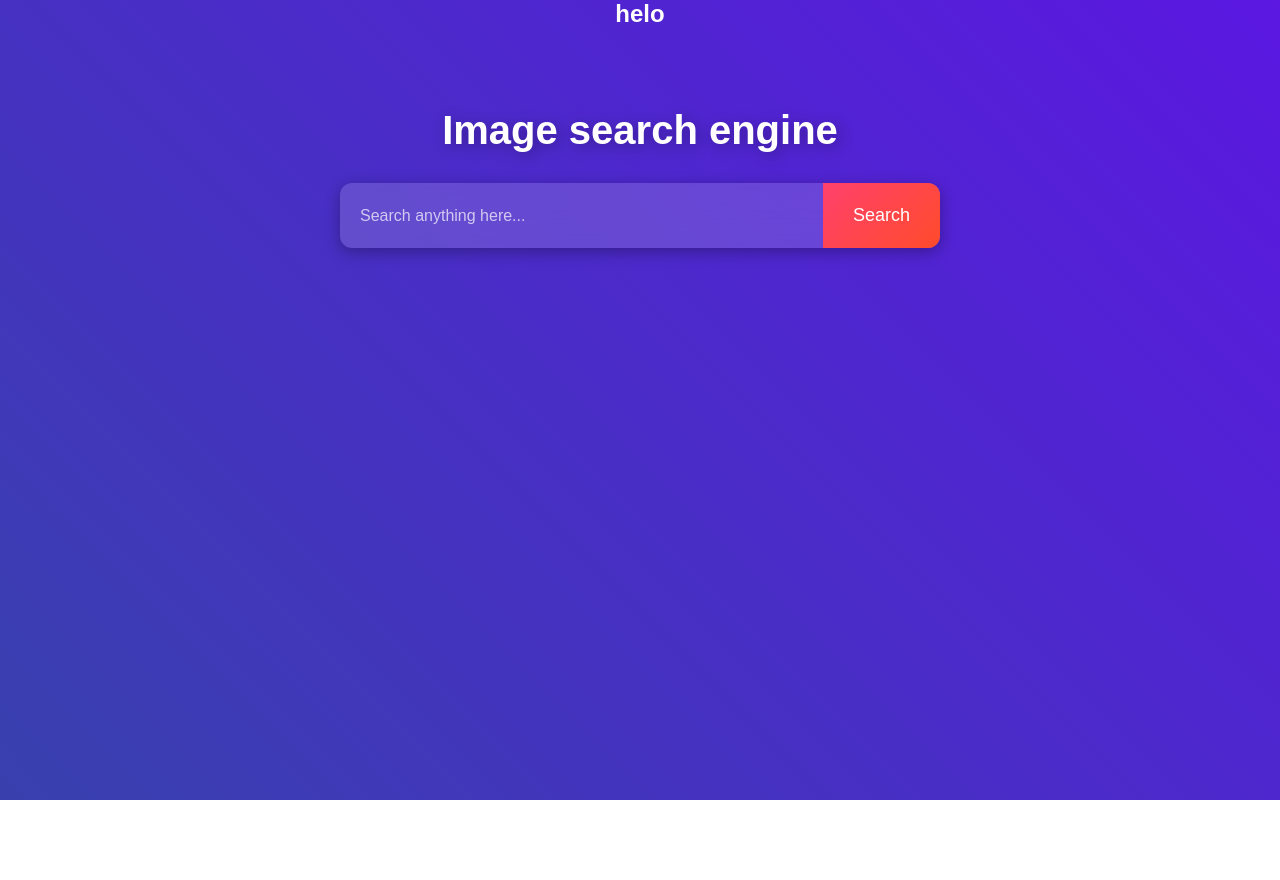
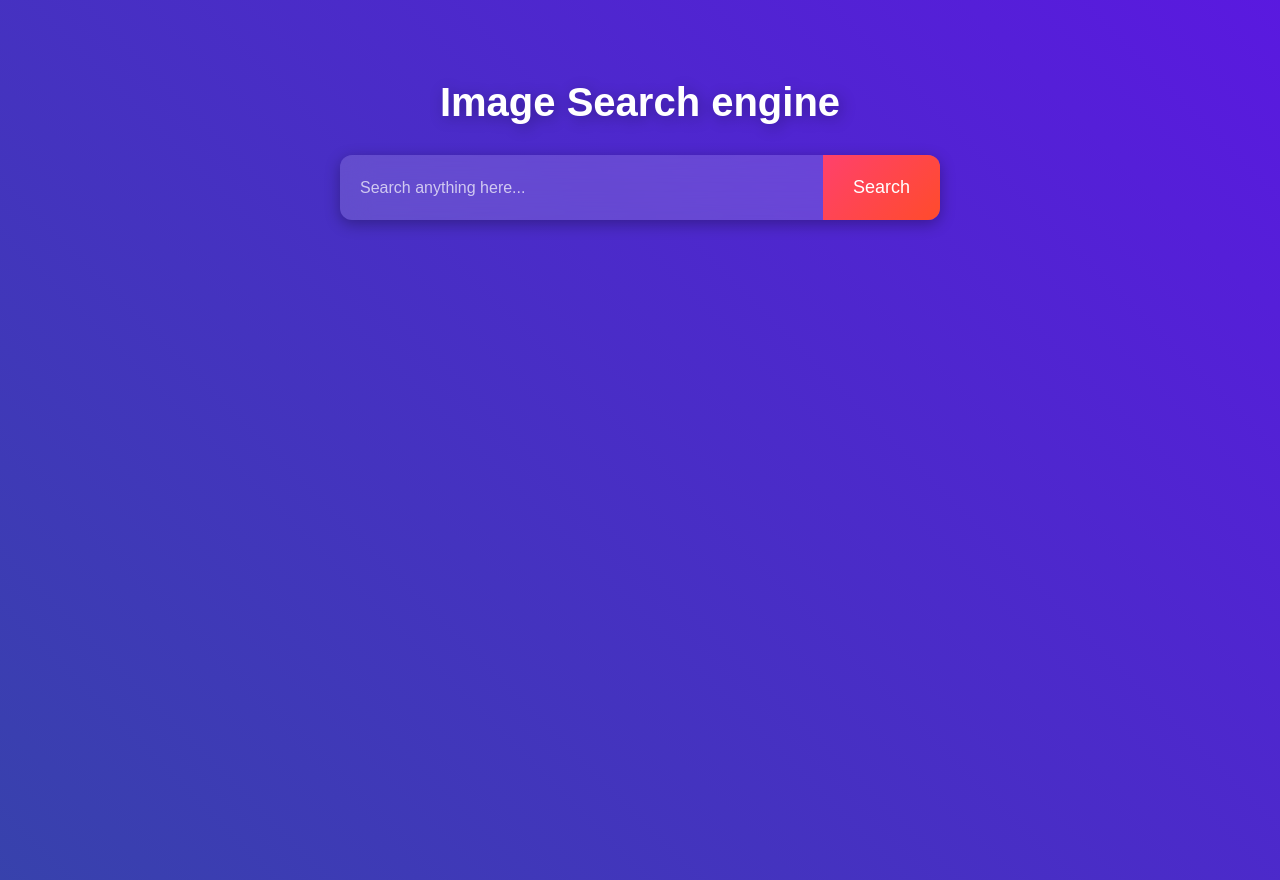
Before and after one commit to shrikant099/Search-image, a plain HTML site: page index.html in a window 1280 px wide. Before the commit the page ends 800 px from the top, so only its background shows below. Drawn offline with Linux system fonts and the light colour scheme.

Commit message:
search change name

```diff
--- a/index.html
+++ b/index.html
@@ -8,8 +8,8 @@
      <link rel="stylesheet" href="style.css">
 </head>
 <body>
-    <h2>helo</h2>
-    <h1>Image search engine</h1>
+
+    <h1>Image Search engine</h1>
 
     <!-- form -->
      <form id="searchForm">
```
